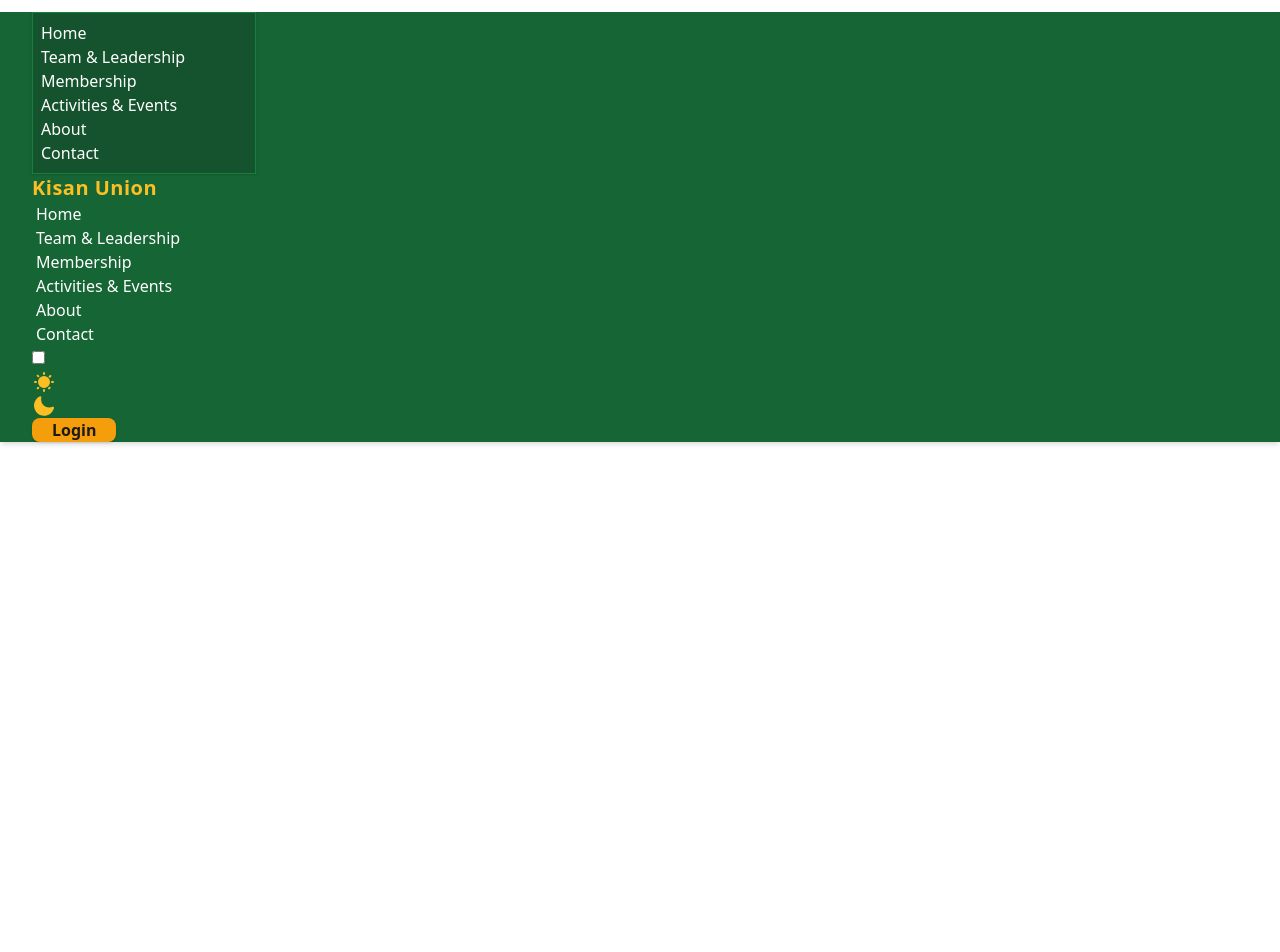
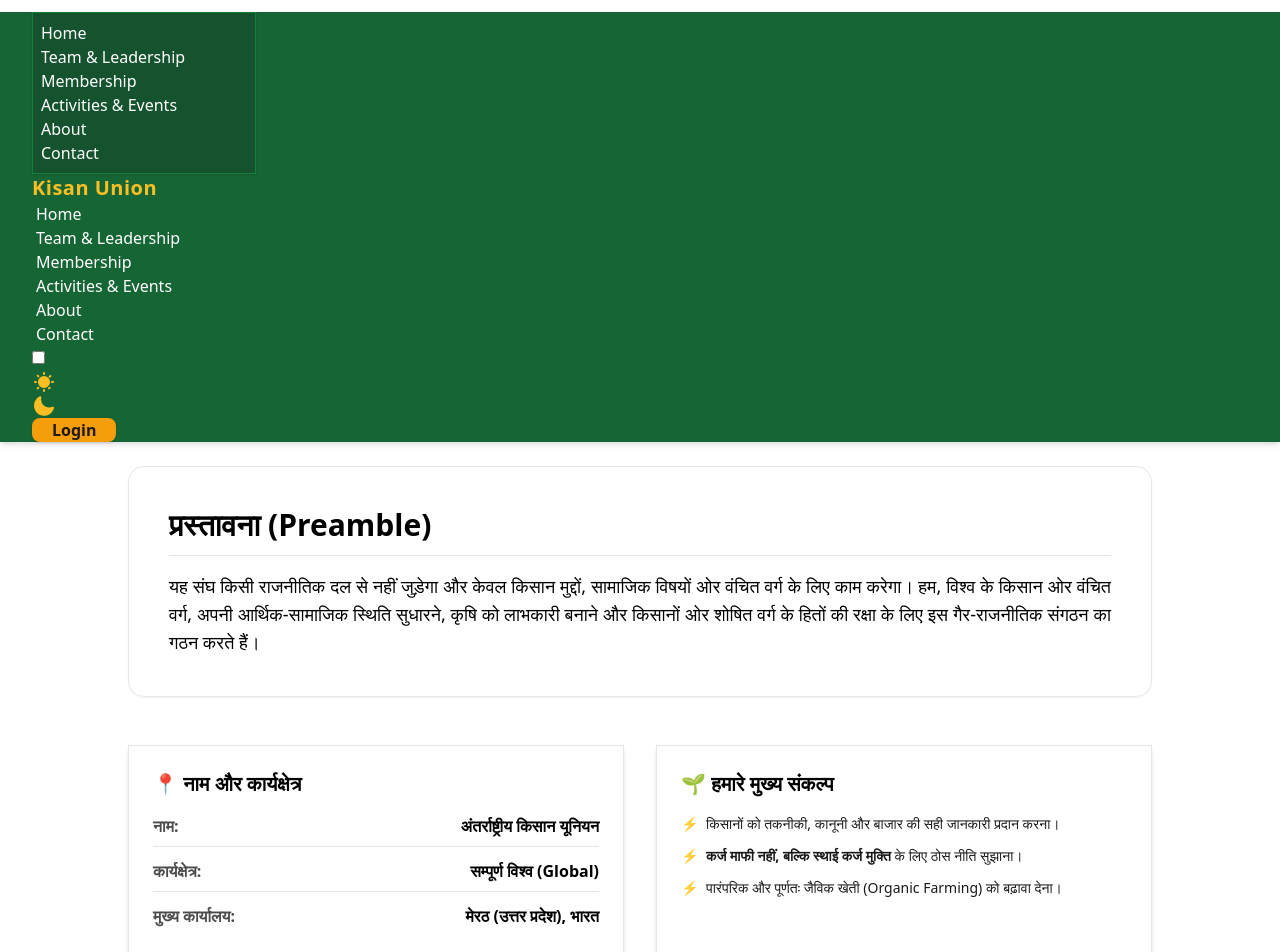
Before and after one commit to AnujHub03/Anterrastriya-kisian-union, a React (Vite) app: page /about in a window 1280 px wide. Shown: the top 952 px of the page. Before the commit the page ends 800 px from the top, so only its background shows below. Built offline with nearby package versions, Linux system fonts and the light colour scheme; a web font is replaced by a local one.

Commit message:
Feat : adding about us page

```diff
--- a/src/App.jsx
+++ b/src/App.jsx
@@ -6,6 +6,7 @@
 import { Route, Routes } from 'react-router-dom'
 import Home from './Pages/Home'
 import Navbar from './Components/Navbar'
+import About from './Pages/About'
 
 function App() {
   const [count, setCount] = useState(0)
@@ -15,6 +16,7 @@
     <Navbar/>
       <Routes>
         <Route path='/' element={<Home/>} />
+        <Route path='/about' element={<About/>} />
       </Routes>
     </>
   )
--- a/src/Components/Navbar.jsx
+++ b/src/Components/Navbar.jsx
@@ -1,5 +1,5 @@
 import React, { useState, useEffect } from 'react'
-
+import { Link } from 'react-router-dom'
 const Navbar = () => {
   // Simple state to track theme toggle
   const [theme, setTheme] = useState('light')
@@ -13,12 +13,12 @@
 
   const navLinks = (
     <>
-      <li><a className="hover:text-amber-400 focus:text-amber-400 font-medium transition-colors">Home</a></li>
-      <li><a className="hover:text-amber-400 focus:text-amber-400 font-medium transition-colors">Team & Leadership</a></li>
-      <li><a className="hover:text-amber-400 focus:text-amber-400 font-medium transition-colors">Membership</a></li>
-      <li><a className="hover:text-amber-400 focus:text-amber-400 font-medium transition-colors">Activities & Events</a></li>
-      <li><a className="hover:text-amber-400 focus:text-amber-400 font-medium transition-colors">About</a></li>
-      <li><a className="hover:text-amber-400 focus:text-amber-400 font-medium transition-colors">Contact</a></li>
+      <li><Link to="/" className="hover:text-amber-400 focus:text-amber-400 font-medium transition-colors">Home</Link></li>
+      <li><Link to="/team" className="hover:text-amber-400 focus:text-amber-400 font-medium transition-colors">Team & Leadership</Link></li>
+      <li><Link to="/membership" className="hover:text-amber-400 focus:text-amber-400 font-medium transition-colors">Membership</Link></li>
+      <li><Link to="/activities" className="hover:text-amber-400 focus:text-amber-400 font-medium transition-colors">Activities & Events</Link></li>
+      <li><Link to="/about" className="hover:text-amber-400 focus:text-amber-400 font-medium transition-colors">About</Link></li>
+      <li><Link to="/contact" className="hover:text-amber-400 focus:text-amber-400 font-medium transition-colors">Contact</Link></li>
     </>
   )
 
--- /dev/null
+++ b/src/Pages/About.jsx
@@ -0,0 +1,51 @@
+import React from 'react'
+
+const About = () => {
+  return (
+    <div className="py-6 max-w-5xl mx-auto space-y-12">
+      {/* Preamble / प्रस्तावना */}
+      <section className="bg-base-200 p-6 sm:p-10 rounded-2xl border border-base-300 shadow-sm space-y-4">
+        <h2 className="text-2xl sm:text-3xl font-extrabold text-primary border-b border-base-300 pb-3">
+          प्रस्तावना (Preamble)
+        </h2>
+        <p className="text-base sm:text-lg leading-relaxed text-justify font-medium">
+          यह संघ किसी राजनीतिक दल से नहीं जुड़ेगा और केवल किसान मुद्दों, सामाजिक विषयों ओर वंचित वर्ग के लिए काम करेगा। हम, विश्व के किसान ओर वंचित वर्ग, अपनी आर्थिक-सामाजिक स्थिति सुधारने, कृषि को लाभकारी बनाने और किसानों ओर शोषित वर्ग के हितों की रक्षा के लिए इस गैर-राजनीतिक संगठन का गठन करते हैं।
+        </p>
+      </section>
+
+      {/* Structural Data Layout */}
+      <div className="grid grid-cols-1 md:grid-cols-2 gap-8">
+        {/* Scope and Field Card */}
+        <div className="card bg-base-200 border border-base-300 shadow-md p-6">
+          <h3 className="text-xl font-bold text-accent mb-4 flex items-center gap-2">📍 नाम और कार्यक्षेत्र</h3>
+          <div className="space-y-3 font-semibold">
+            <div className="flex justify-between border-b border-base-300 pb-2">
+              <span className="opacity-70">नाम:</span>
+              <span className="text-primary">अंतर्राष्ट्रीय किसान यूनियन</span>
+            </div>
+            <div className="flex justify-between border-b border-base-300 pb-2">
+              <span className="opacity-70">कार्यक्षेत्र:</span>
+              <span>सम्पूर्ण विश्व (Global)</span>
+            </div>
+            <div className="flex justify-between pb-1">
+              <span className="opacity-70">मुख्य कार्यालय:</span>
+              <span>मेरठ (उत्तर प्रदेश), भारत</span>
+            </div>
+          </div>
+        </div>
+
+        {/* Vision Statements */}
+        <div className="card bg-base-200 border border-base-300 shadow-md p-6">
+          <h3 className="text-xl font-bold text-accent mb-4 flex items-center gap-2">🌱 हमारे मुख्य संकल्प</h3>
+          <ul className="space-y-3 text-sm font-medium opacity-90">
+            <li className="flex gap-2">⚡ <span>किसानों को तकनीकी, कानूनी और बाजार की सही जानकारी प्रदान करना।</span></li>
+            <li className="flex gap-2">⚡ <span><strong>कर्ज माफी नहीं, बल्कि स्थाई कर्ज मुक्ति</strong> के लिए ठोस नीति सुझाना।</span></li>
+            <li className="flex gap-2">⚡ <span>पारंपरिक और पूर्णतः जैविक खेती (Organic Farming) को बढ़ावा देना।</span></li>
+          </ul>
+        </div>
+      </div>
+    </div>
+  )
+}
+
+export default About
```
